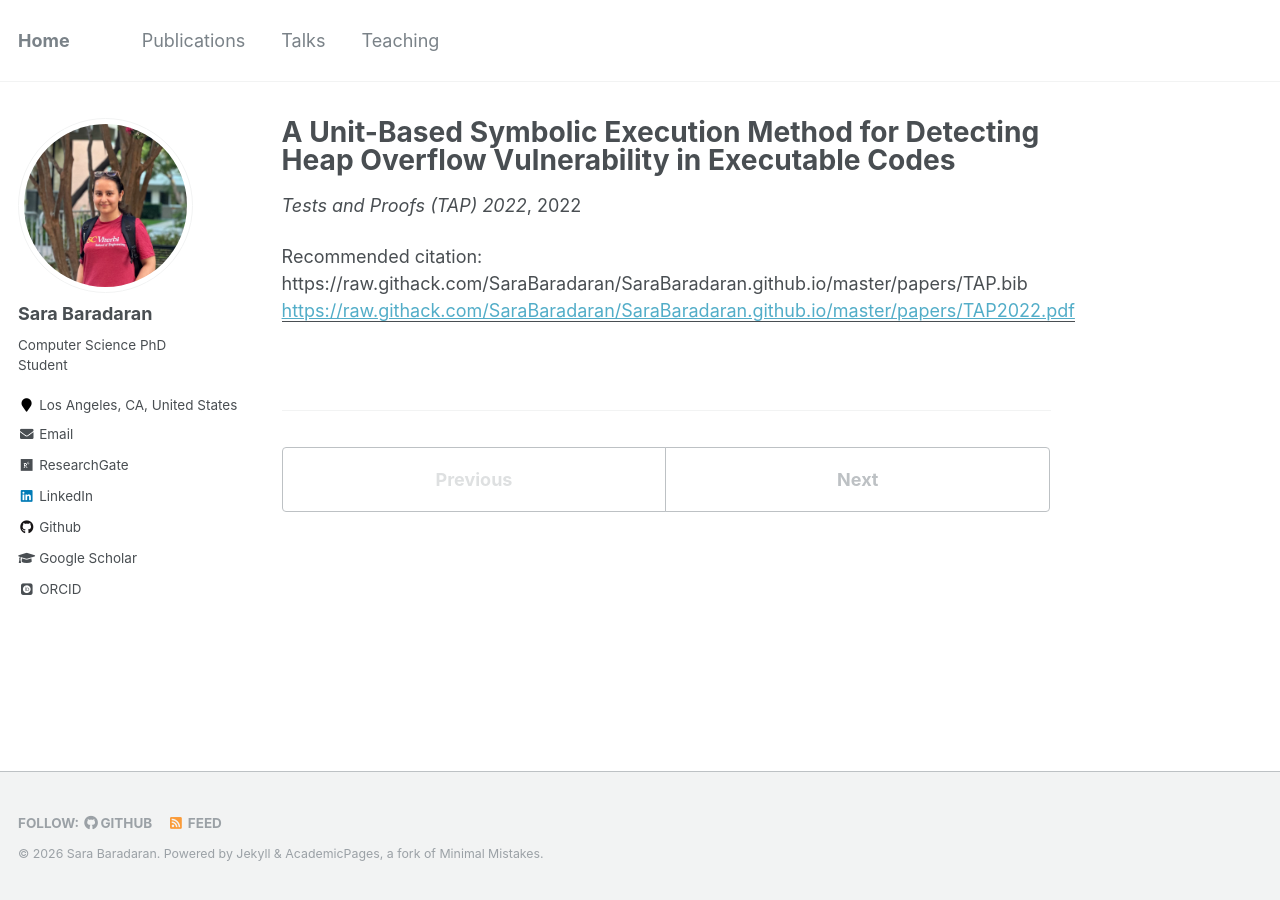
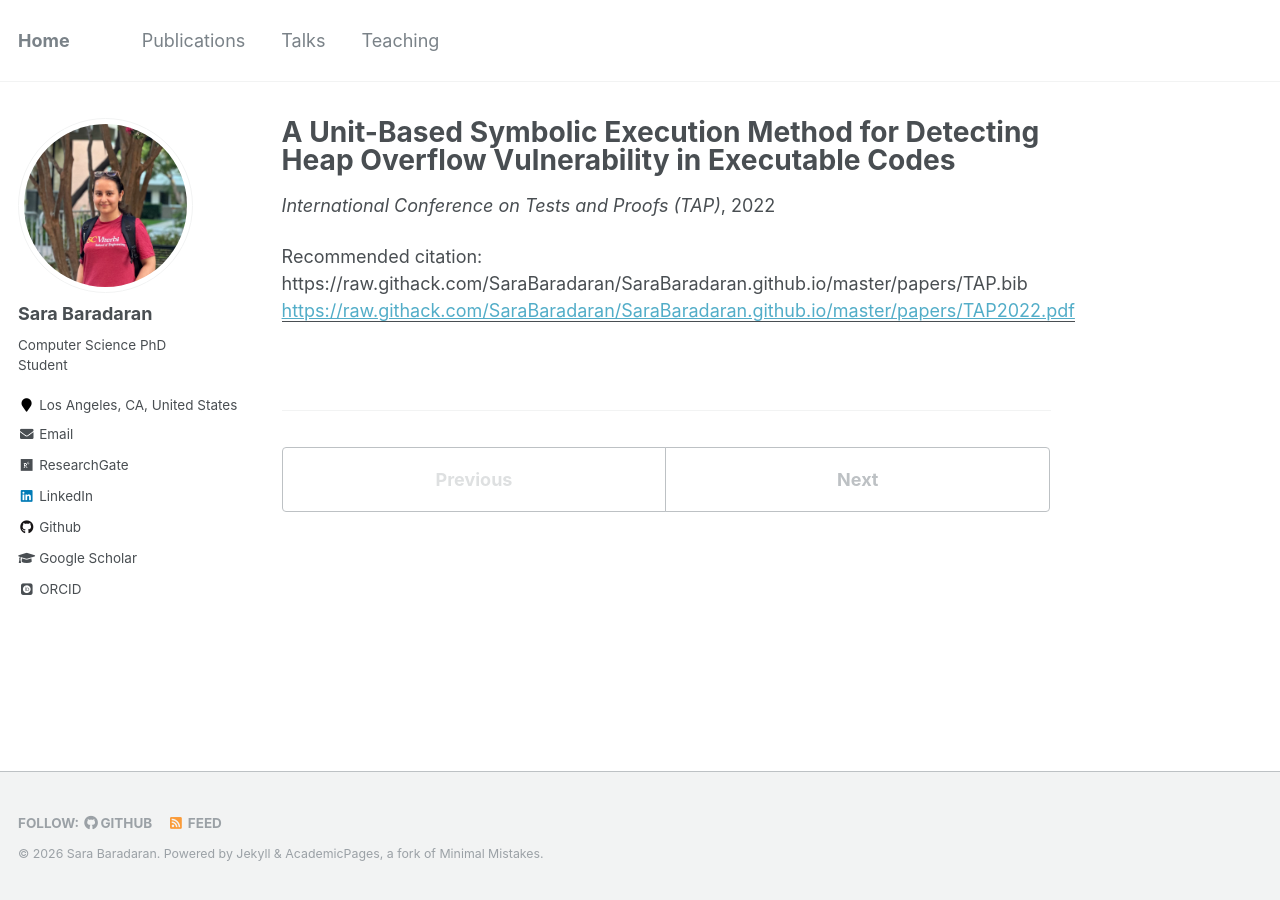
Before and after one commit to SaraBaradaran/SaraBaradaran.github.io, a Jekyll site: the page built from _publications/TAP2022.md, in a window 1280 px wide. Built offline with Jekyll 4.4.1, drawn with Linux system fonts in a browser that asks for light colours; some web fonts are replaced.

Commit message:
Update TAP2022.md

```diff
--- a/_publications/TAP2022.md
+++ b/_publications/TAP2022.md
@@ -5,7 +5,7 @@ permalink: https://link.springer.com/chapter/10.1007/978-3-031-09827-7_6
 excerpt: 'We propose a novel method for discovering vulnerabilities in executable code. Our approach restricts the scope of symbolic execution to a set of statically identified test units, enabling efficient computation of path and vulnerability constraints within these units. By solving these constraints using an SMT solver, we generate inputs that trigger the vulnerability in the targeted test unit. We then approximate the relationship between global system inputs and unit-level inputs by using curve fitting. Given the derived unit inputs, we subsequently compute corresponding system-level inputs which trigger a heap overflow.'
 date: 2022-10-01
 author: 'Maryam Mouzarani, Ali Kamali, Sara Baradaran, and Mahdi Heidari'
-venue: 'Tests and Proofs (TAP) 2022'
+venue: 'International Conference on Tests and Proofs (TAP)'
 image: 'https://raw.githubusercontent.com/SaraBaradaran/SaraBaradaran.github.io/master/papers/TAP.png'
 citation: 'https://raw.githack.com/SaraBaradaran/SaraBaradaran.github.io/master/papers/TAP.bib'
 paperurl: 'https://raw.githack.com/SaraBaradaran/SaraBaradaran.github.io/master/papers/TAP2022.pdf'
```
